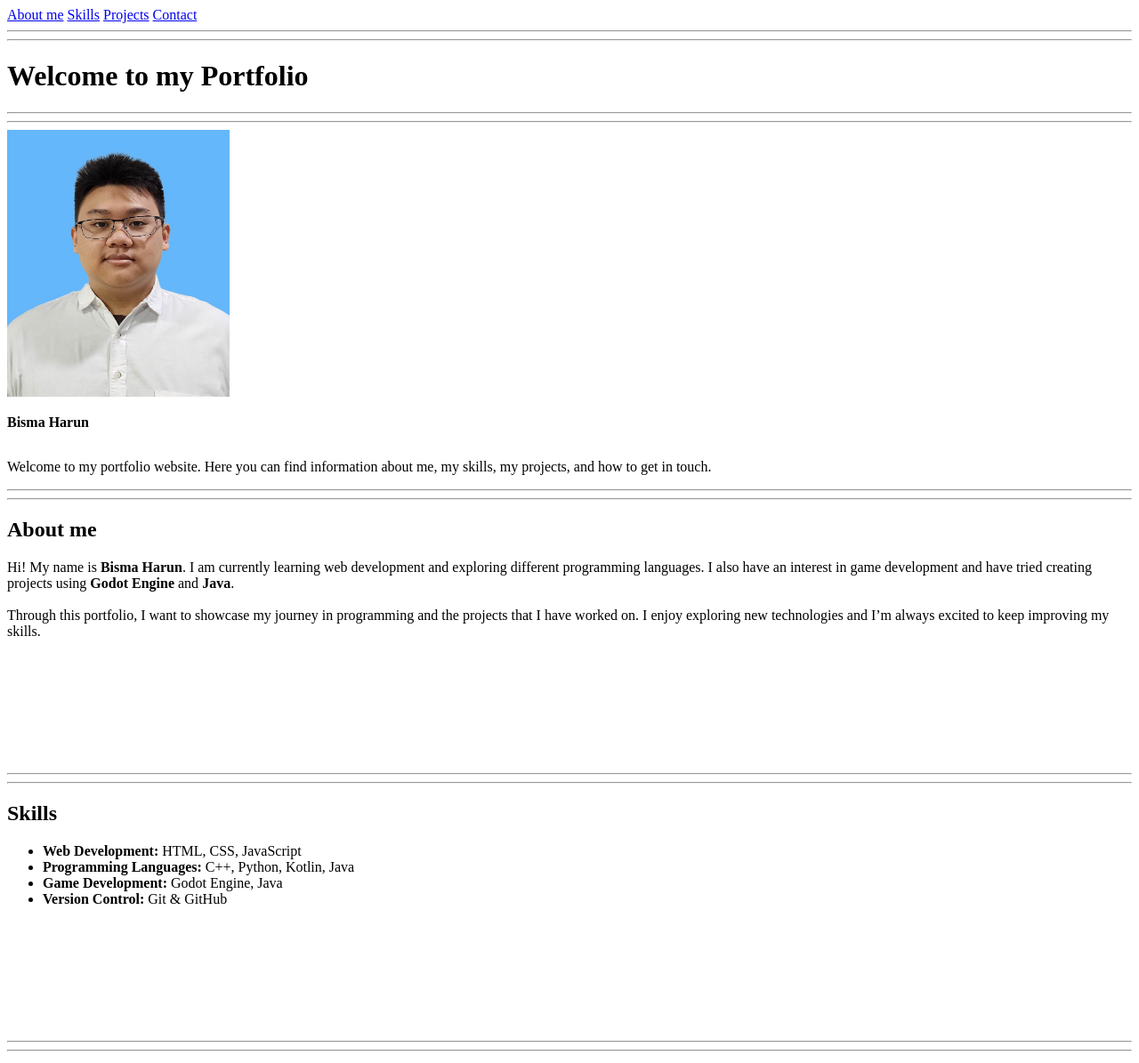
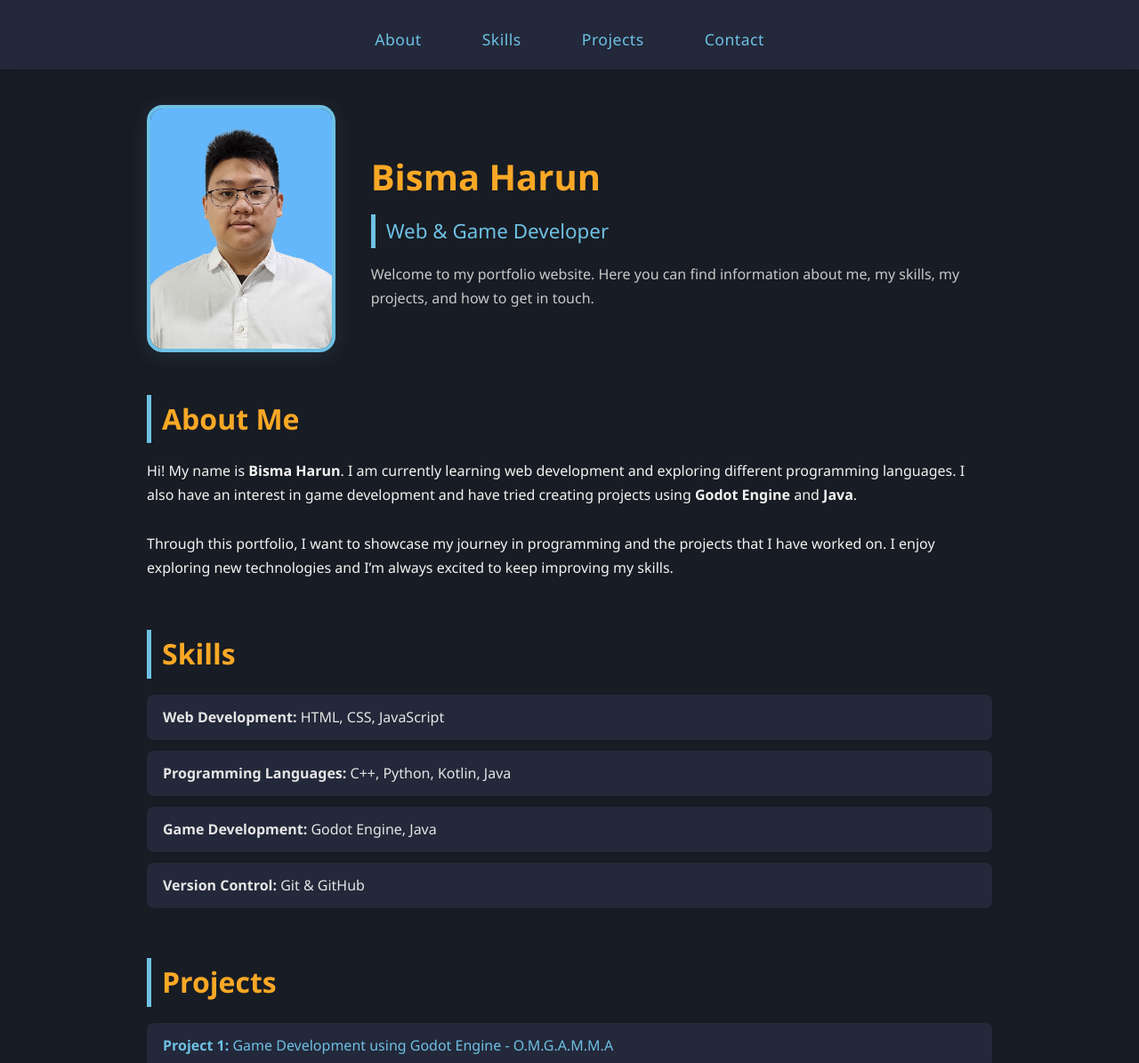
Before and after one commit to Expellar/Portfolio, a plain HTML site: page index.html in a window 1280 px wide. Shown: the top 1195 px of the page at 89% size. Drawn offline with Linux system fonts and the light colour scheme; files that its build step writes are made by us from their sources.

Commit message:
Added style.css
Not final

```diff
--- a/index.html
+++ b/index.html
@@ -4,65 +4,69 @@
     <meta charset="UTF-8">
     <meta name="viewport" content="width=device-width, initial-scale=1.0">
     <title>Bisma Harun - Portfolio</title>
-    <link rel="stylesheet" href="style.css">
+    <link rel="stylesheet" href="styles/style.css">
 </head>
 <body>
-    <span>
-        <a href="#About me">About me</a>
-        <a href="#Skills">Skills</a>
-        <a href="#Projects">Projects</a>
-        <a href="#Contact">Contact</a>
-    </span>
-    <hr><hr>
+    <header>
+        <nav>
+            <a href="#about">About</a>
+            <a href="#skills">Skills</a>
+            <a href="#projects">Projects</a>
+            <a href="#contact">Contact</a>
+        </nav>
+    </header>
+    <div class="container">
+        <section class="Me">
+            <img src="Images/image.jpg" class="Me-img" alt="Profile photo">
+            <div class="Me-info">
+                <h1>Bisma Harun</h1>
+                <h2>Web & Game Developer</h2>
+                <p>Welcome to my portfolio website. Here you can find information about me, my skills, my projects, and how to get in touch.</p>
+            </div>
+        </section>
 
-    <h1>Welcome to my Portfolio</h1>
-    <hr><hr>
-    <div style="display: flex; gap: 20px;">
-        <div>
-            <img src="Images/image.jpg" height="300px" width="250px" alt="Profile photo">
-            <p><b>Bisma Harun</b></p>
-        </div>
-    </div>
-    <p>Welcome to my portfolio website. Here you can find information about me, my skills, my projects, and how to get in touch.</p>
-
-    <hr><hr>
-    <h2 id="About me">About me</h2>
+        <section id="about">
+            <h2>About Me</h2>
             <p>
                 Hi! My name is <b>Bisma Harun</b>. I am currently learning web development and exploring different programming languages.
-        I also have an interest in game development and have tried creating projects using <b>Godot Engine</b> and <b>Java</b>. <br><br>
+                I also have an interest in game development and have tried creating projects using <b>Godot Engine</b> and <b>Java</b>.<br><br>
                 Through this portfolio, I want to showcase my journey in programming and the projects that I have worked on.
                 I enjoy exploring new technologies and I’m always excited to keep improving my skills.
             </p>
-    <br><br><br><br><br><br><br>
-    <hr><hr>
+        </section>
 
-    <h2 id="Skills">Skills</h2>
-    <ul>
+        <section id="skills">
+            <h2>Skills</h2>
+            <ul class="skills-list">
                 <li><b>Web Development:</b> HTML, CSS, JavaScript</li>
                 <li><b>Programming Languages:</b> C++, Python, Kotlin, Java</li>
                 <li><b>Game Development:</b> Godot Engine, Java</li>
                 <li><b>Version Control:</b> Git & GitHub</li>
             </ul>
-    <br><br><br><br><br><br><br>
-    <hr><hr>
+        </section>
 
-    <h2 id="Projects">Projects</h2>
-    <ul>
-        <li><a href="https://github.com/SSSalvan/O.M.G.A.M.M.A.git">Project 1: Game Development using Godot Engine - O.M.G.A.M.M.A</a></li>
-        <li><a href="https://github.com/Legocrocs/GameProject-1">Project 2: Game Development using Java - Sensen's Milk Adventure</a></li>
-        <li><a href="https://github.com/Expellar/GrafikaKomputer-UAS-WebGL-Sorting-Algo-Simulation-"> Project 3: WebGL Simulation of Sorting Algorithms</a></li>
-        <li><a href="https://github.com/Expellar/Final-Project-DAA">Project 4: Data Structure and Algorithm Visualization using CopelliaSim</a></li>
-        <li><a href="https://github.com/Expellar/GameDev-Punto-using-HTML-and-JS-Optimizing-how-AI-can-make-the-best-moves-to-win">Project 5: Punto Game using HTML, CSS, and JavaScript (<b>IN PROGRESS</b>)</a></li>
-        <li><a href="https://expellar.github.io/JustFlexboxbro/">Proejct 6: Flexbox Exercise</a></li>
+        <section id="projects">
+            <h2>Projects</h2>
+            <ul class="projects-list">
+                <li><a href="https://github.com/SSSalvan/O.M.G.A.M.M.A.git"><b>Project 1:</b> Game Development using Godot Engine - O.M.G.A.M.M.A</a></li>
+                <li><a href="https://github.com/Legocrocs/GameProject-1"><b>Project 2:</b> Game Development using Java - Sensen's Milk Adventure</a></li>
+                <li><a href="https://github.com/Expellar/GrafikaKomputer-UAS-WebGL-Sorting-Algo-Simulation-"><b>Project 3:</b> WebGL Simulation of Sorting Algorithms</a></li>
+                <li><a href="https://github.com/Expellar/Final-Project-DAA"><b>Project 4:</b> Data Structure and Algorithm Visualization using CopelliaSim</a></li>
+                <li><a href="https://github.com/Expellar/GameDev-Punto-using-HTML-and-JS-Optimizing-how-AI-can-make-the-best-moves-to-win"><b>Project 5:</b> Punto Game using HTML, CSS, and JavaScript (<b>IN PROGRESS</b>)</a></li>
+                <li><a href="https://expellar.github.io/JustFlexboxbro/"><b>Project 6:</b> Flexbox Exercise</a></li>
             </ul>
-    <br><br><br><br><br><br><br>
-    <hr><hr>
+        </section>
 
-    <h2 id="Contact">Contact</h2>
+        <section id="contact">
+            <h2>Contact</h2>
+            <div class="contact-info">
                 <p>Email: bismaharun.bnkl@gmail.com</p>
                 <p>Phone: 082111084935</p>
-    <br><br><br><br><br><br><br>
-    <hr><hr>
-
+            </div>
+        </section>
+    </div>
+    <footer>
+        &copy; 2025 Bisma Harun
+    </footer>
 </body>
 </html>
--- a/styles/style.css
+++ b/styles/style.css
@@ -0,0 +1,144 @@
+body {
+    background: #181c24;
+    color: #f3f3f3;
+    font-family: 'Segoe UI', Arial, sans-serif;
+    margin: 0;
+    padding: 0;
+    line-height: 1.7;
+}
+
+a {
+    color: #6ec1e4;
+    text-decoration: none;
+    transition: color 0.2s;
+}
+a:hover {
+    color: #f9a826;
+}
+
+header {
+    background: #23283a;
+    padding: 24px 0 12px 0;
+    box-shadow: 0 2px 8px rgba(0,0,0,0.08);
+}
+
+nav {
+    display: flex;
+    justify-content: center;
+    gap: 36px;
+    font-size: 1.1rem;
+    letter-spacing: 0.5px;
+}
+
+nav a {
+    padding: 6px 16px;
+    border-radius: 6px;
+    font-weight: 500;
+}
+nav a.active, nav a:hover {
+    background: #2e3448;
+    color: #f9a826;
+}
+
+.container {
+    max-width: 950px;
+    margin: 40px auto 0 auto;
+    padding: 0 24px;
+}
+
+.Me {
+    display: flex;
+    align-items: center;
+    gap: 40px;
+    margin-bottom: 48px;
+}
+
+.Me-img {
+    border-radius: 18px;
+    box-shadow: 0 4px 24px rgba(110,193,228,0.12);
+    border: 4px solid #6ec1e4;
+    width: 220px;
+    height: 270px;
+    object-fit: cover;
+    background: #23283a;
+}
+
+.Me-info h1 {
+    font-size: 2.5rem;
+    color: #f9a826;
+    margin: 0 0 8px 0;
+}
+.Me-info h2 {
+    font-size: 1.4rem;
+    color: #6ec1e4;
+    margin: 0 0 16px 0;
+    font-weight: 400;
+}
+.Me-info p {
+    color: #c9c9c9;
+    margin: 0;
+}
+
+section {
+    margin-bottom: 56px;
+}
+
+section h2 {
+    font-size: 2rem;
+    color: #f9a826;
+    margin-bottom: 18px;
+    border-left: 5px solid #6ec1e4;
+    padding-left: 12px;
+}
+
+ul {
+    list-style: none;
+    padding: 0;
+}
+
+.skills-list li, .projects-list li {
+    background: #23283a;
+    margin-bottom: 12px;
+    padding: 12px 18px;
+    border-radius: 8px;
+    color: #e6e6e6;
+    box-shadow: 0 1px 4px rgba(0,0,0,0.05);
+}
+
+.projects-list li b {
+    color: #6ec1e4;
+}
+
+.contact-info {
+    background: #23283a;
+    padding: 24px;
+    border-radius: 10px;
+    display: inline-block;
+    margin-top: 12px;
+}
+
+footer {
+    text-align: center;
+    color: #888;
+    font-size: 0.95rem;
+    padding: 24px 0 12px 0;
+    background: #181c24;
+    border-top: 1px solid #23283a;
+    margin-top: 40px;
+}
+
+/* Responsive */
+@media (max-width: 700px) {
+    .container, .Me {
+        flex-direction: column;
+        align-items: flex-start;
+    }
+    .Me {
+        gap: 18px;
+    }
+    .Me-img {
+        width: 100%;
+        height: auto;
+        max-width: 320px;
+    }
+}
```
Lines whose indentation alone changed are shown as unchanged.
